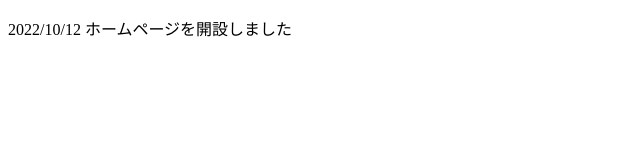
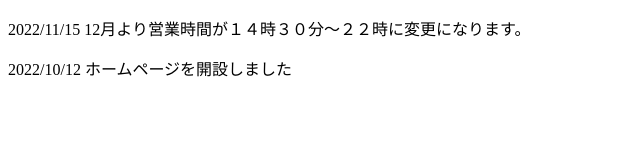
Before and after one commit to girgald/umenomiyayu, a plain HTML site: page whatsnew/whatsnew.html in a window 1280 px wide. Shown: the whole page, without its empty margins (0-640 px from the left). Drawn offline with Linux system fonts and the light colour scheme.

Commit message:
Update whatsnew.html

```diff
--- a/whatsnew/whatsnew.html
+++ b/whatsnew/whatsnew.html
@@ -5,7 +5,7 @@
     <title>新着情報</title>
     </head>
     <body>
-
+    <p>2022/11/15 12月より営業時間が１４時３０分～２２時に変更になります。</p>
     <p>2022/10/12 ホームページを開設しました</p>
     </body>
 </html>
```
